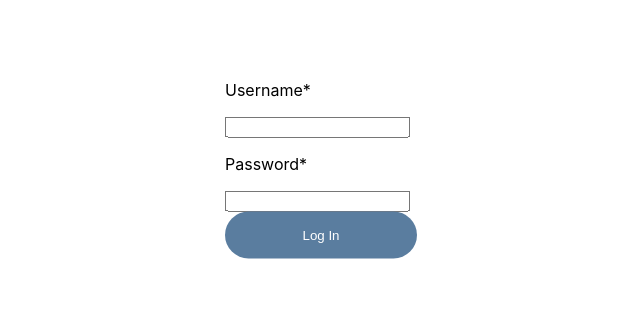
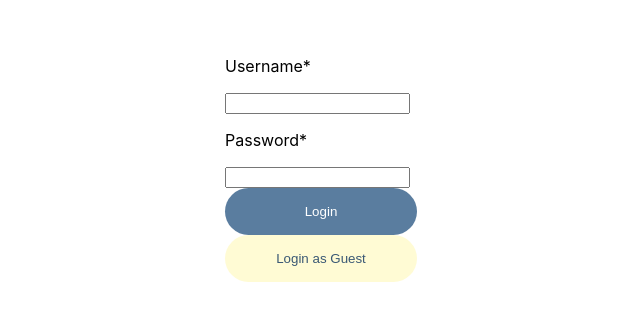
Before and after one commit to hqnguyen99/book-xchange, a React (Create React App) app in the folder frontend/: page /login in a window 1280 px wide. Shown: the part 159-480 px from the top of the page, without its empty margins (319-959 px from the left). Built offline with nearby package versions, Linux system fonts and the light colour scheme.

Commit message:
Add login logic

```diff
--- a/frontend/src/App.js
+++ b/frontend/src/App.js
@@ -1,16 +1,20 @@
-import logo from './logo.svg';
+
 import './App.css';
+import React from 'react'
 import {Routes,Route} from 'react-router-dom';
 import {BrowserRouter as Router} from 'react-router-dom';
-import Welcome from './components/welcome';
-import Login from './components/login';
+import Welcome from './components/pages/welcome';
+import Login from './components/pages/login';
+import Home from './components/pages/home';
 function App() {
   return (
    <Router>
      <Routes>
        <Route path="/" element={<Welcome />}></Route>
        <Route path="/login" element={<Login/>}></Route>
-       {/* <Route path="signup" element={}></Route> */}
+       <Route path="/home" element={<Home/>}></Route>
+       {/* <Route path="/signup" element={<Signup/>}></Route> */}
+
      </Routes>
    </Router>
   );
--- /dev/null
+++ b/frontend/src/components/Login/loginForm.js
@@ -0,0 +1,81 @@
+import React, { useRef, useContext} from 'react'
+import styled from 'styled-components'
+import ButtonOne from '../button/ButtonOne'
+import ButtonTwo from '../button/ButtonTwo';
+import { useNavigate } from 'react-router-dom';
+import AuthContext from '../../store/auth-context';
+
+const MiddleOfPage= styled.div`
+    display: flex;
+    flex-direction: column;
+    align-items: center;
+    justify-content: center;
+    position: absolute;
+    top: 40%;
+    left: 50%;
+    transform: translate(-50%, -50%);
+`;
+
+export default function LoginForm() {
+    const loginEndpoint= 'https://identitytoolkit.googleapis.com/v1/accounts:signInWithPassword?key=AIzaSyDlQ6bxuJRUZWpS6aTw5wyUN_2p55XawB0'
+    const usernameInputRef = useRef();
+    const passwordInputRef = useRef();
+    const authCtx= useContext(AuthContext)
+    const history = useNavigate()
+    function routeChange(path){
+        history(path);
+    }
+    const handleSubmit = async e => {
+        e.preventDefault();
+        const enteredUsername = usernameInputRef.current.value;
+        const enteredPassword = passwordInputRef.current.value;
+        fetch(loginEndpoint,{
+            method: 'POST',
+            body: JSON.stringify({
+                email: enteredUsername,
+                password: enteredPassword,
+                returnSecureToken: true,
+            }),
+            headers: {
+                'Content-Type': 'application/json',
+            }
+        }).then((res) => {
+            if (res.ok) {
+              return res.json();
+            } else {
+              return res.json().then((data) => {
+                let errorMessage = 'Authentication failed!';
+                // if (data && data.error && data.error.message) {
+                //   errorMessage = data.error.message;
+                // }
+
+                throw new Error(errorMessage);
+              });
+            }
+          })
+          .then((data) => {
+            authCtx.login(data.idToken)
+          })
+          .catch((err) => {
+            alert(err.message);
+          });
+      };
+    return(
+        <MiddleOfPage>
+        <form onSubmit={handleSubmit}>
+          <label>
+            <p>Username*</p>
+            <input type="text" id='username' required ref={usernameInputRef}/>
+          </label>
+          <label>
+            <p>Password*</p>
+            <input type="password" required ref={passwordInputRef}/>
+          </label>
+          <div>
+            <ButtonOne type="submit" title ="Login"></ButtonOne>
+          </div>
+        </form>
+            <ButtonTwo onClick={()=>routeChange('/home')} title= "Login as Guest"/>
+        </MiddleOfPage>
+      )
+}
--- /dev/null
+++ b/frontend/src/components/SearchBar/search.js
@@ -0,0 +1,16 @@
+const SearchBar = () => (
+    <form>
+        <label htmlFor="header-search">
+            <span className="visually-hidden">Search book</span>
+        </label>
+        <input
+            type="text"
+            id="header-search"
+            placeholder="Search book by title"
+            name="s"
+        />
+        <button type="submit">Search</button>
+    </form>
+);
+
+export default SearchBar;
--- a/frontend/src/components/button/LoginButton.js
+++ b/frontend/src/components/button/ButtonOne.js
@@ -37,9 +37,8 @@ const Button=styled.button`
         color: ${Color.hover_color};
     }
 `
-export default function LoginButton(){
-
+export default function ButtonOne(props){
     return (
-        <Button className="primary">Log In</Button>
+        <Button className="primary" onClick={props.onClick}>{props.title}</Button>
     )
 }
--- a/frontend/src/components/button/SignUpButton.js
+++ b/frontend/src/components/button/ButtonTwo.js
@@ -35,8 +35,8 @@ const Button=styled.button`
         color: ${Color.hover_color};
     }
 `
-export default function SignUpButton(){
+export default function ButtonTwo(props){
     return (
-        <Button className="primary">Sign Up</Button>
+        <Button className="primary" onClick= {props.onClick}>{props.title}</Button>
     )
 }
--- a/frontend/src/components/login.js
+++ /dev/null
@@ -1,58 +0,0 @@
-import React, {useState} from 'react'
-import styled from 'styled-components'
-import LoginButton from './button/LoginButton'
-import PropTypes from 'prop-types';
-import { Color } from './button/LoginButton'
-
-const MiddleOfPage= styled.div`
-    display: flex;
-    flex-direction: column;
-    align-items: center;
-    justify-content: center;
-    position: absolute;
-    top: 40%;
-    left: 50%;
-    transform: translate(-50%, -50%);
-`;
-async function loginUser(credentials) {
-    return fetch('', {
-      method: 'POST',
-      headers: {
-        'Content-Type': 'application/json'
-      },
-      body: JSON.stringify(credentials)
-    })
-      .then(data => data.json())
-   }
-export default function Login({setToken}) {
-    const [username, setUserName] = useState();
-    const [password, setPassword] = useState();
-    const handleSubmit = async e => {
-        e.preventDefault();
-        const token = await loginUser({
-          username,
-          password
-        });
-        setToken(token);
-      }
-    return(
-        <MiddleOfPage>
-        <form onSubmit={handleSubmit}>
-          <label>
-            <p>Username*</p>
-            <input type="text" onChange={e=> setUserName(e.target.value)}/>
-          </label>
-          <label>
-            <p>Password*</p>
-            <input type="password" onChange={e=>setPassword(e.target.value)}/>
-          </label>
-          <div>
-            <LoginButton type="submit">Login</LoginButton>
-          </div>
-        </form>
-        </MiddleOfPage>
-      )
-}
-Login.propTypes = {
-    setToken: PropTypes.func.isRequired
-  };
--- /dev/null
+++ b/frontend/src/components/pages/home.js
@@ -0,0 +1,8 @@
+import React from "react";
+import SearchBar from "../SearchBar/search";
+
+export default function Home(){
+    return (
+        <SearchBar/>
+    )
+}
--- /dev/null
+++ b/frontend/src/components/pages/login.js
@@ -0,0 +1,8 @@
+import React from "react";
+import LoginForm from "../Login/loginForm";
+
+export default function Login(){
+  return (
+    <LoginForm/>
+  )
+}
--- a/frontend/src/components/welcome.js
+++ b/frontend/src/components/pages/welcome.js
@@ -1,20 +1,9 @@
 import React from 'react'
 import styled from 'styled-components'
-import LoginButton from './button/LoginButton';
-import SignUpButton from './button/SignUpButton';
+import ButtonOne from '../button/ButtonOne';
+import ButtonTwo from '../button/ButtonTwo';
 import { useNavigate } from 'react-router-dom';
 
-const Color = {
-    teaGreen: "#C5E7CD",
-    metallicBlue: "#3A5874",
-    cream: "#FFFBD4",
-    deepPeach: "#FFCCAA",
-    rackley: "#5A7D9F",
-    pastelRed: "#FF6961",
-    beauBlue: "#BCD9EC",
-    turquoiseGreen: "#A1D4AD",
-    orange: "#FF6766",
-};
 
 const Logo = styled.h1`
     font-family: 'Great Vibes', cursive;
@@ -47,8 +36,8 @@ export default function Welcome(){
         <MiddleOfPage>
             <Logo> BookXChange</Logo>
             <GridTwoColumn>
-                <LoginButton onClick={()=>routeChange('login')}/>
-                <SignUpButton onClick={()=>routeChange('signup')}/>
+                <ButtonOne onClick={()=>routeChange('login')} title= "Log In"/>
+                <ButtonTwo onClick={()=>routeChange('signup')} title= "Sign Up"/>
             </GridTwoColumn>
         </MiddleOfPage>
     )
--- a/frontend/src/index.js
+++ b/frontend/src/index.js
@@ -3,12 +3,15 @@ import ReactDOM from 'react-dom';
 import './index.css';
 import App from './App';
 import reportWebVitals from './reportWebVitals';
+import  { AuthContextProvider } from './store/auth-context';
 
 
 ReactDOM.render(
+  <AuthContextProvider>
   <React.StrictMode>
     <App />
-  </React.StrictMode>,
+  </React.StrictMode>
+  </AuthContextProvider>,
   document.getElementById('root')
 );
 
--- /dev/null
+++ b/frontend/src/store/auth-context.js
@@ -0,0 +1,28 @@
+import React, {useState} from 'react'
+
+const AuthContext= React.createContext({
+    token:'',
+    isLoggedIn: false,
+    login:(token)=>{},
+    logout:()=>{}
+});
+export const AuthContextProvider=(props)=>{
+    const [token, setToken]= useState(null)
+    const userIsLoggedIn = !!token;
+    const loginHandler= (token)=>{
+        setToken(token);
+    }
+    const logoutHandler= ()=>{
+        setToken(null);
+    }
+    const contextValue ={
+        token:token,
+        isLoggedIn: userIsLoggedIn,
+        login: loginHandler,
+        logout: logoutHandler
+    }
+    return <AuthContext.Provider value={contextValue}>
+        {props.children}
+    </AuthContext.Provider>
+}
+export default AuthContext;
```
Also changed, not shown: frontend/src/components/pages/signup.js (added).
